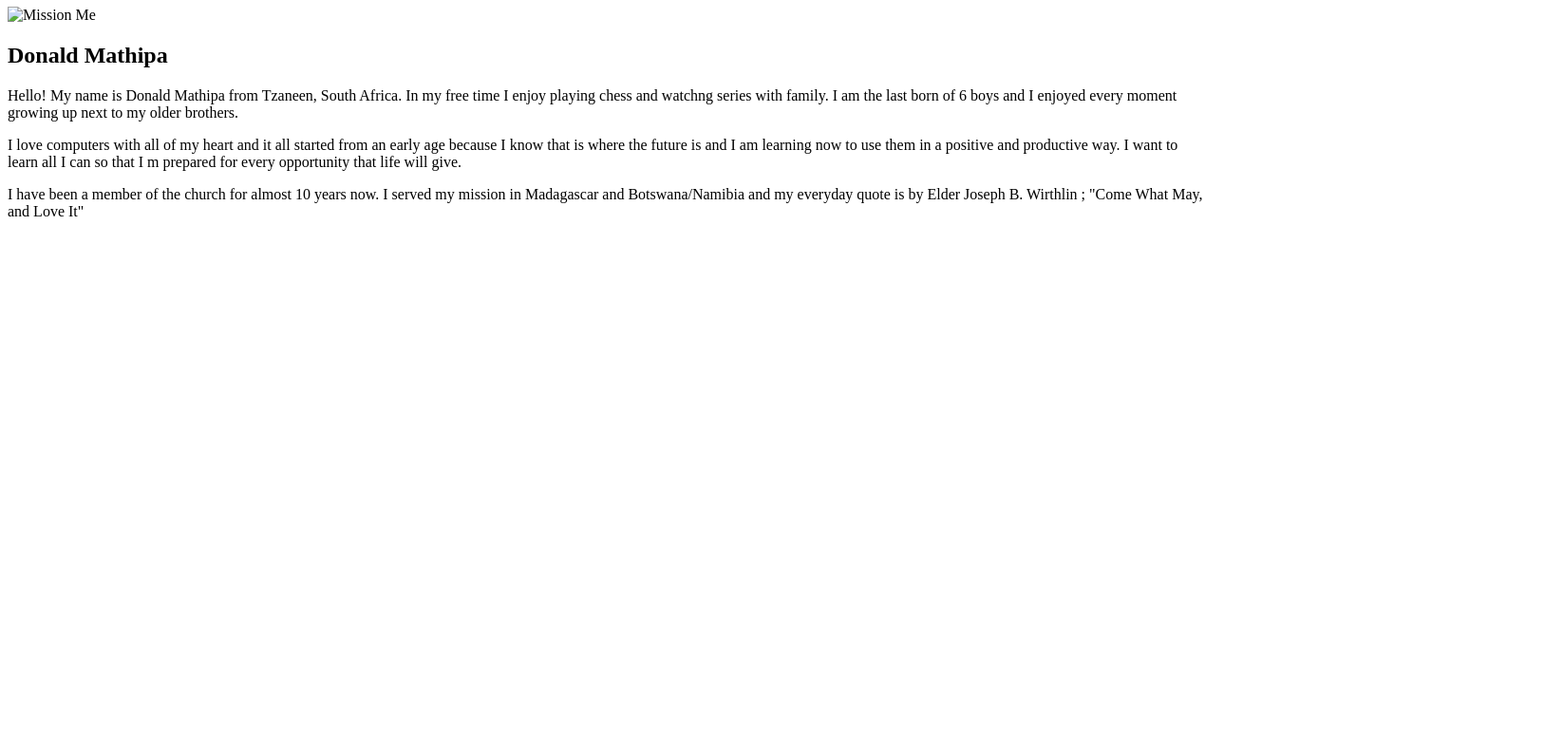
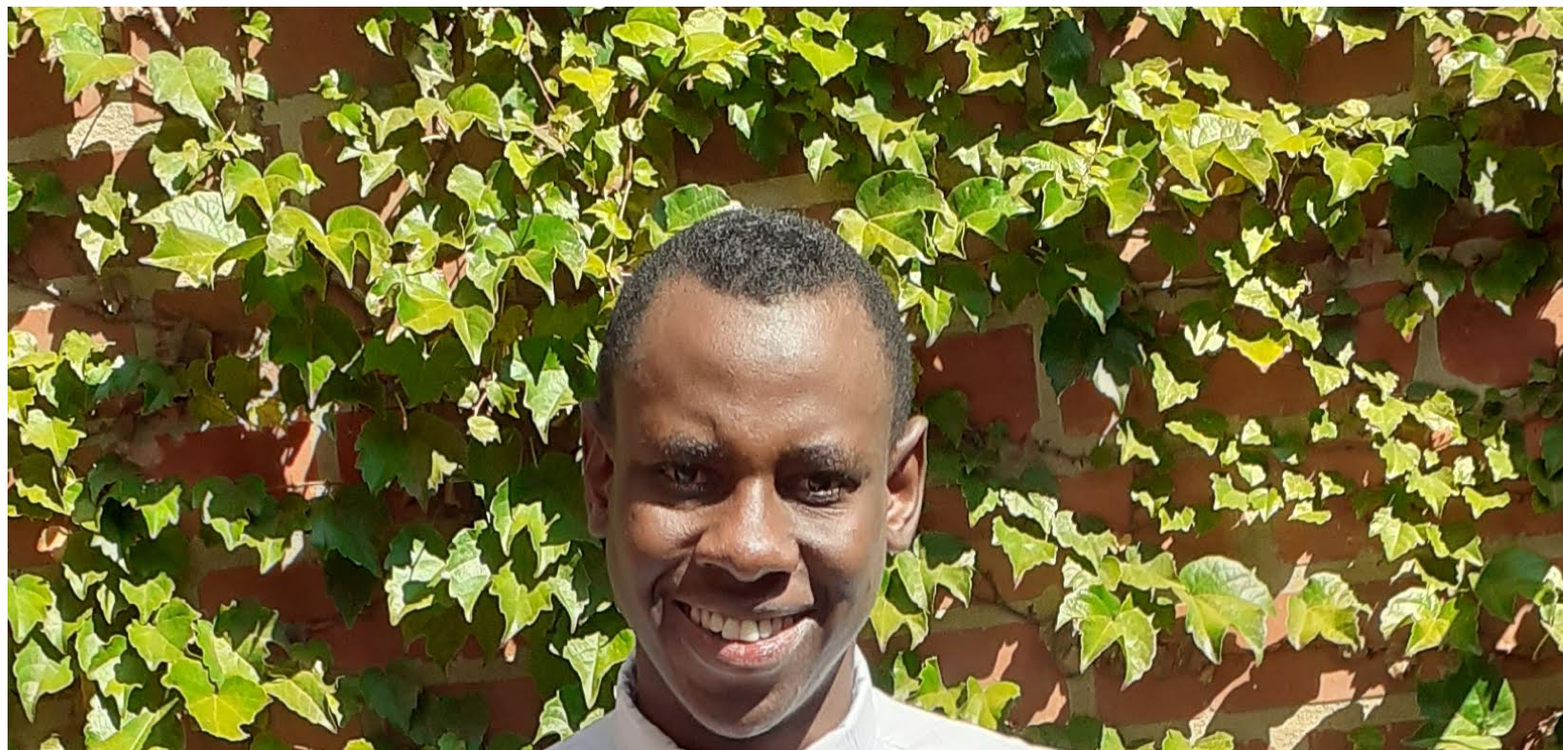
Before and after one commit to MathipaDD/wdd130, a plain HTML site: page aboutme/index.html in a window 1280 px wide. Shown: the part 73-863 px from the top of the page at 95% size, 1646 px wide, since content can reach past the window. Before the commit the page ends 800 px from the top, so only its background shows below. Drawn offline with Linux system fonts and the light colour scheme.

Commit message:
image added

```diff
--- a/aboutme/index.html
+++ b/aboutme/index.html
@@ -8,7 +8,7 @@
 </head>
 <body>
     <h1>About Me</h1>
-    <img src="pictures/mission.jpg" alt="Mission Me">
+    <img alt="Image of me" src="images/mission.jpg">
     <h2>Donald Mathipa</h2>
     <p>Hello! My name is Donald Mathipa from Tzaneen, South Africa. In my free time I enjoy playing chess and watchng series with family. I am the last born of 6 boys and I enjoyed every moment growing up next to my older brothers.</p>
     <p>I love computers with all of my heart and it all started from an early age because I know that is where the future is and I am learning now to use them in a positive and productive way. I want to learn all I can so that I m prepared for every opportunity that life will give.</p>
```
Also changed, not shown: aboutme/images/mission.jpg (added).
